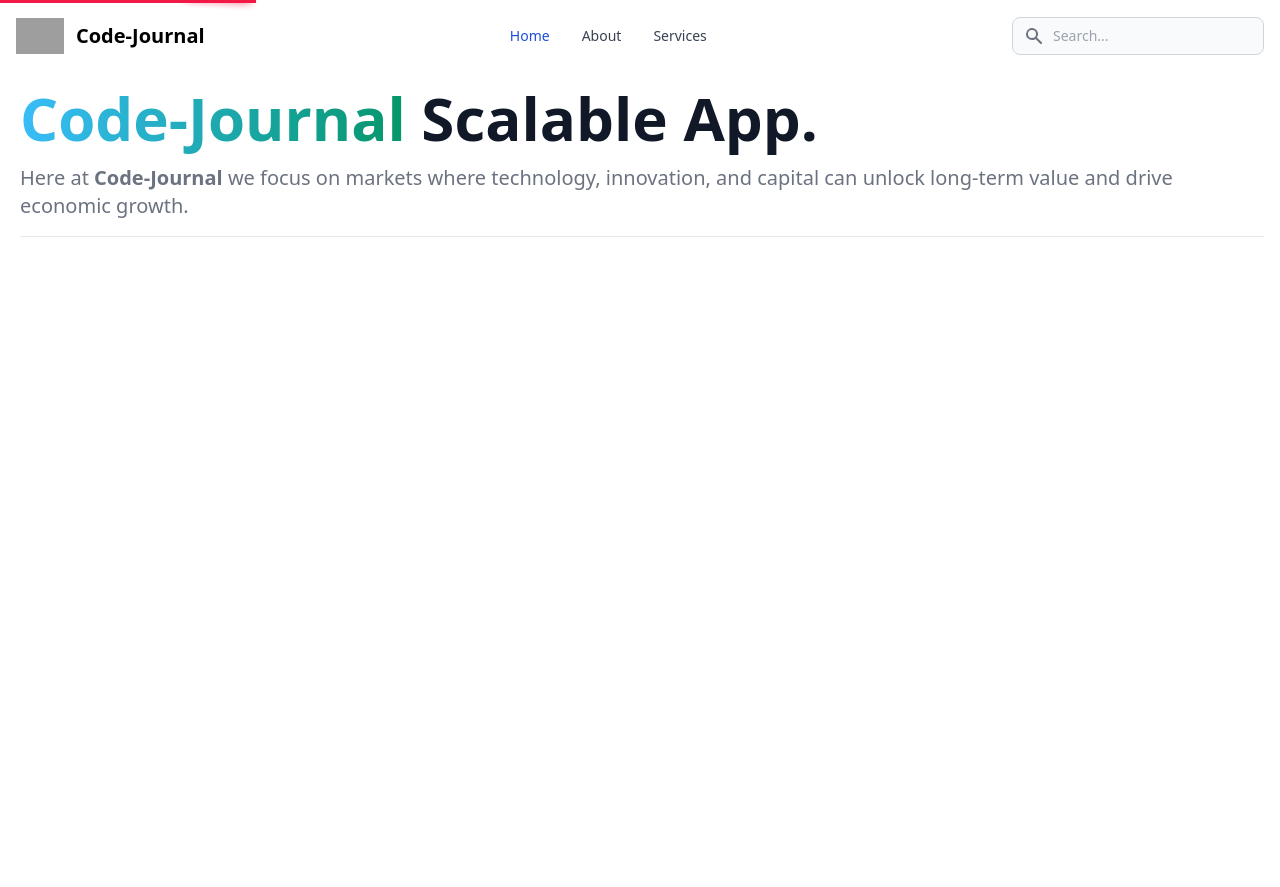
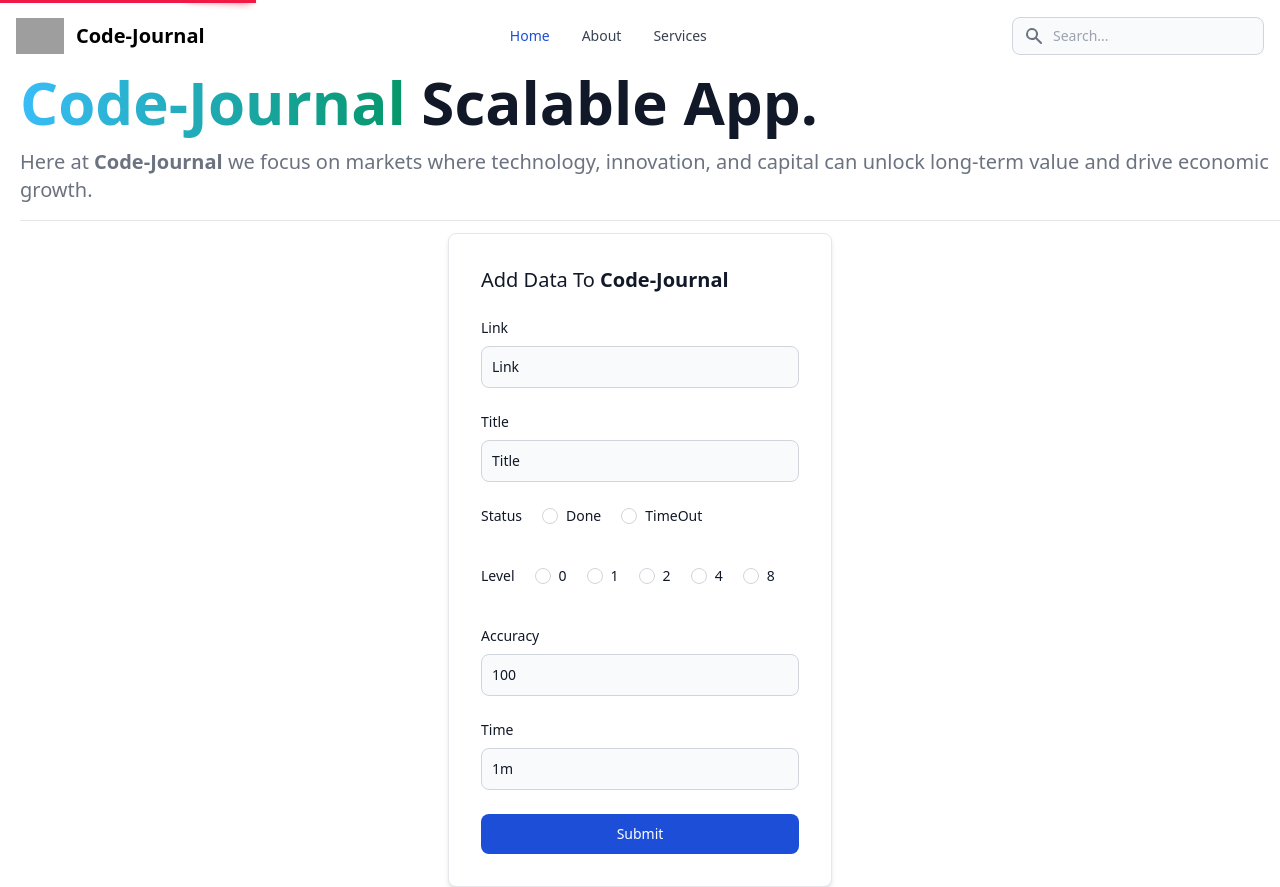
Before and after one commit to ManjiCoder/Coding-Journal, a React (Create React App) app: page /add in a window 1280 px wide. Before the commit the page ends 800 px from the top, so only its background shows below. Built offline with nearby package versions, Linux system fonts and the light colour scheme; grey boxes are pictures that could not be loaded.

Commit message:
AddItem added

```diff
--- a/src/App.js
+++ b/src/App.js
@@ -4,6 +4,7 @@ import Navbar from "./components/Navbar";
 import LoadingBar from "react-top-loading-bar";
 import { useState } from "react";
 import CardItem from "./components/CardItem";
+import AddItem from "./components/AddItem";
 
 function App() {
   let title = "Code-Journal";
@@ -22,6 +23,10 @@ function App() {
           path="/"
           element={<CardItem title={title} setProgressBar={setProgressBar} />}
         />
+        <Route
+          path="/add"
+          element={<AddItem title={title} />}
+        />
       </Routes>
     </>
   );
--- /dev/null
+++ b/src/components/AddItem.js
@@ -0,0 +1,261 @@
+import React, { useState } from "react";
+
+function AddItem(props) {
+  const [link, setLink] = useState("Link");
+  const [title, setTitle] = useState("Title");
+  const [status, setStatus] = useState("Done");
+  const [level, setLevel] = useState("8");
+  const [accuracy, setAccuracy] = useState("100");
+  const [time, setTime] = useState("1m");
+  const [code, setCode] = useState("");
+  const [date, setDate] = useState("");
+  const handleOnSumbit = (e) => {
+    e.preventDefault();
+    setDate(new Date().getTime());
+    console.log(link, title, status, level, accuracy, time, code, date);
+    console.log("first");
+  };
+  return (
+    <div className="w-full max-w-sm p-4 bg-white border border-gray-200 rounded-lg shadow-md sm:p-6 md:p-8 dark:bg-gray-800 dark:border-gray-700 mx-auto">
+      <form className="space-y-6" action="#" onSubmit={handleOnSumbit}>
+        <h5 className="text-xl font-medium text-gray-900 dark:text-white">
+          Add Data To <b>{props.title}</b>
+        </h5>
+        {/* Link */}
+        <div>
+          <label
+            htmlFor="link"
+            className="block mb-2 text-sm font-medium text-gray-900 dark:text-white"
+          >
+            Link
+          </label>
+          <input
+            type="text"
+            name="link"
+            id="link"
+            className="bg-gray-50 border border-gray-300 text-gray-900 text-sm rounded-lg focus:ring-blue-500 focus:border-blue-500 block w-full p-2.5 dark:bg-gray-600 dark:border-gray-500 dark:placeholder-gray-400 dark:text-white"
+            placeholder="Paste the link"
+            onChange={(e) => {
+              setLink(e.target.value);
+            }}
+            required
+            value={link}
+          />
+        </div>
+
+        {/* Title */}
+        <div>
+          <label
+            htmlFor="title"
+            className="block mb-2 text-sm font-medium text-gray-900 dark:text-white"
+          >
+            Title
+          </label>
+          <input
+            type="text"
+            name="title"
+            id="title"
+            placeholder="Enter the title"
+            className="bg-gray-50 border border-gray-300 text-gray-900 text-sm rounded-lg focus:ring-blue-500 focus:border-blue-500 block w-full p-2.5 dark:bg-gray-600 dark:border-gray-500 dark:placeholder-gray-400 dark:text-white"
+            onChange={(e) => {
+              setTitle(e.target.value);
+            }}
+            required
+            value={title}
+          />
+        </div>
+        {/* Status */}
+        <div className="flex">
+          <div className="block mb-2 text-sm font-medium text-gray-900 dark:text-white mr-5">
+            Status
+          </div>
+          <div className="flex items-center mb-4">
+            <input
+              id="done"
+              type="radio"
+              name="status"
+              value="Done"
+              className="w-4 h-4 border-gray-300 focus:ring-2 focus:ring-blue-300 dark:focus:ring-blue-600 dark:focus:bg-blue-600 dark:bg-gray-700 dark:border-gray-600"
+            />
+            <label
+              htmlFor="done"
+              className="block ml-2 text-sm font-medium text-gray-900 dark:text-gray-300"
+            >
+              Done
+            </label>
+          </div>
+
+          <div className="flex items-center pl-5 mb-4">
+            <input
+              id="wrong"
+              type="radio"
+              name="status"
+              value="Wrong"
+              className="w-4 h-4 border-gray-300 focus:ring-2 focus:ring-blue-300 dark:focus:ring-blue-600 dark:focus:bg-blue-600 dark:bg-gray-700 dark:border-gray-600"
+              onChange={(e) => {
+                setStatus(e.target.value);
+              }}
+            />
+            <label
+              htmlFor="wrong"
+              className="block ml-2 text-sm font-medium text-gray-900 dark:text-gray-300"
+            >
+              TimeOut
+            </label>
+          </div>
+        </div>
+        {/* Level */}
+        <div className="flex">
+          <div className="block mb-2 text-sm font-medium text-gray-900 dark:text-white mr-5">
+            Level
+          </div>
+          <div className="flex items-center mb-4">
+            <input
+              id="zero"
+              type="radio"
+              name="level"
+              value="0"
+              className="w-4 h-4 border-gray-300 focus:ring-2 focus:ring-blue-300 dark:focus:ring-blue-600 dark:focus:bg-blue-600 dark:bg-gray-700 dark:border-gray-600"
+              onChange={(e) => {
+                setLevel(e.target.value);
+              }}
+            />
+            <label
+              htmlFor="zero"
+              className="block ml-2 text-sm font-medium text-gray-900 dark:text-gray-300"
+            >
+              0
+            </label>
+          </div>
+
+          <div className="flex items-center pl-5 mb-4">
+            <input
+              id="one"
+              type="radio"
+              name="level"
+              value="1"
+              className="w-4 h-4 border-gray-300 focus:ring-2 focus:ring-blue-300 dark:focus:ring-blue-600 dark:focus:bg-blue-600 dark:bg-gray-700 dark:border-gray-600"
+              onChange={(e) => {
+                setLevel(e.target.value);
+              }}
+            />
+            <label
+              htmlFor="one"
+              className="block ml-2 text-sm font-medium text-gray-900 dark:text-gray-300"
+            >
+              1
+            </label>
+          </div>
+
+          <div className="flex items-center pl-5 mb-4">
+            <input
+              id="two"
+              type="radio"
+              name="level"
+              value="2"
+              className="w-4 h-4 border-gray-300 focus:ring-2 focus:ring-blue-300 dark:focus:ring-blue-600 dark:focus:bg-blue-600 dark:bg-gray-700 dark:border-gray-600"
+              onChange={(e) => {
+                setLevel(e.target.value);
+              }}
+            />
+            <label
+              htmlFor="two"
+              className="block ml-2 text-sm font-medium text-gray-900 dark:text-gray-300"
+            >
+              2
+            </label>
+          </div>
+          <div className="flex items-center pl-5 mb-4">
+            <input
+              id="four"
+              type="radio"
+              name="level"
+              value="4"
+              className="w-4 h-4 border-gray-300 focus:ring-2 focus:ring-blue-300 dark:focus:ring-blue-600 dark:focus:bg-blue-600 dark:bg-gray-700 dark:border-gray-600"
+              onChange={(e) => {
+                setLevel(e.target.value);
+              }}
+            />
+            <label
+              htmlFor="four"
+              className="block ml-2 text-sm font-medium text-gray-900 dark:text-gray-300"
+            >
+              4
+            </label>
+          </div>
+          <div className="flex items-center pl-5 mb-4">
+            <input
+              id="eight"
+              type="radio"
+              name="level"
+              value="8"
+              className="w-4 h-4 border-gray-300 focus:ring-2 focus:ring-blue-300 dark:focus:ring-blue-600 dark:focus:bg-blue-600 dark:bg-gray-700 dark:border-gray-600"
+              onChange={(e) => {
+                setLevel(e.target.value);
+              }}
+            />
+            <label
+              htmlFor="eight"
+              className="block ml-2 text-sm font-medium text-gray-900 dark:text-gray-300"
+            >
+              8
+            </label>
+          </div>
+        </div>
+        {/* Accuracy */}
+        <div>
+          <label
+            htmlFor="accuracy"
+            className="block mb-2 text-sm font-medium text-gray-900 dark:text-white"
+          >
+            Accuracy
+          </label>
+          <input
+            type="number"
+            name="accuracy"
+            id="accuracy"
+            placeholder="Enter the time like : 10m 11s"
+            className="bg-gray-50 border border-gray-300 text-gray-900 text-sm rounded-lg focus:ring-blue-500 focus:border-blue-500 block w-full p-2.5 dark:bg-gray-600 dark:border-gray-500 dark:placeholder-gray-400 dark:text-white"
+            onChange={(e) => {
+              setAccuracy(e.target.value);
+            }}
+            required
+            min="0"
+            max="100"
+            value={accuracy}
+          />
+        </div>
+        {/* Time */}
+        <div>
+          <label
+            htmlFor="time"
+            className="block mb-2 text-sm font-medium text-gray-900 dark:text-white"
+          >
+            Time
+          </label>
+          <input
+            type="text"
+            name="time"
+            id="time"
+            placeholder="Enter the time like : 10m 11s"
+            className="bg-gray-50 border border-gray-300 text-gray-900 text-sm rounded-lg focus:ring-blue-500 focus:border-blue-500 block w-full p-2.5 dark:bg-gray-600 dark:border-gray-500 dark:placeholder-gray-400 dark:text-white"
+            onChange={(e) => {
+              setTime(e.target.value);
+            }}
+            required
+            value={time}
+          />
+        </div>
+
+        <button
+          type="submit"
+          className="w-full text-white bg-blue-700 hover:bg-blue-800 focus:ring-4 focus:outline-none focus:ring-blue-300 font-medium rounded-lg text-sm px-5 py-2.5 text-center dark:bg-blue-600 dark:hover:bg-blue-700 dark:focus:ring-blue-800"
+        >
+          Submit
+        </button>
+      </form>
+    </div>
+  );
+}
+
+export default AddItem;
--- a/src/components/CardItem.js
+++ b/src/components/CardItem.js
@@ -527,17 +527,18 @@ function CardItem({ title, setProgressBar }) {
 
   return (
     <div className="overflow-x-auto relative">
-      <p className="text-2xl mb-4 font-bold text-center text-transparent bg-clip-text bg-gradient-to-r to-emerald-600 from-sky-400">
+      <p className="text-3xl mb-4 font-bold text-center text-transparent bg-clip-text bg-gradient-to-r to-emerald-600 from-sky-400">
         {title}
       </p>
 
       {/* cards */}
+      <section className="grid md:grid-cols-2 xl:grid-cols-3 gap-4">
         {row.map((element, i) => {
           console.log(row);
           return (
             <div
               key={element.link}
-            className="max-w-sm p-6 bg-white border border-gray-200 rounded-lg shadow-md dark:bg-gray-800 dark:border-gray-700"
+              className="w-96 sm:w-96 mx-auto p-6 bg-white border border-gray-200 rounded-lg shadow-md dark:bg-gray-800 dark:border-gray-700"
             >
               <div className="flex mb-4">
                 <img
@@ -555,7 +556,9 @@ function CardItem({ title, setProgressBar }) {
                 Status -{" "}
                 <span
                   className={`${
-                  element.status === "Done" ? "text-green-500" : "text-red-600"
+                    element.status === "Done"
+                      ? "text-green-500"
+                      : "text-red-600"
                   } font-bold`}
                 >
                   {element.status}
@@ -602,6 +605,7 @@ function CardItem({ title, setProgressBar }) {
             </div>
           );
         })}
+      </section>
     </div>
   );
 }
--- a/src/components/Heading.js
+++ b/src/components/Heading.js
@@ -2,7 +2,7 @@ import React from "react";
 
 function Heading({title}) {
   return (
-    <div className="container p-4 md:pl-5">
+    <div className="container pl-5">
       <h1 className="mb-4 text-3xl font-extrabold text-gray-900 dark:text-white md:text-5xl lg:text-6xl">
         <span className="text-transparent bg-clip-text bg-gradient-to-r to-emerald-600 from-sky-400">
           {title}
```
Lines whose indentation alone changed are shown as unchanged.
